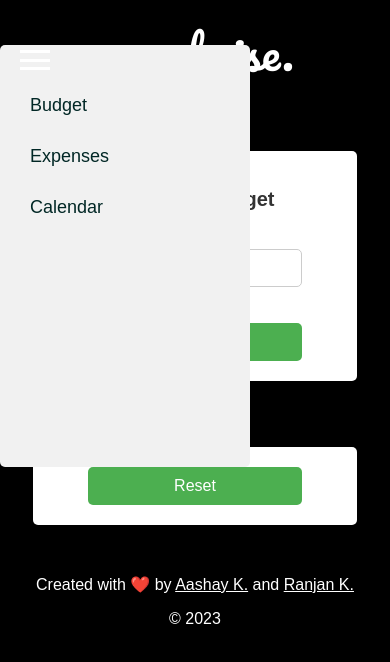
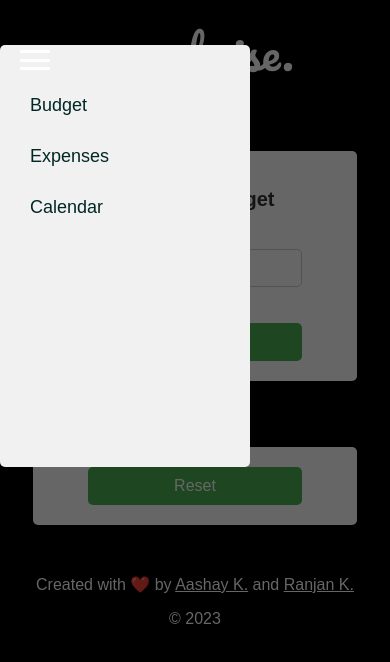
Before and after one commit to aashayk18/spendwise., a plain HTML site: page index.html in a window 390 px wide. Both pictures are taken after a click on the element 35 px from the left and 60 px from the top of the page. Drawn offline with nearby package versions, Linux system fonts and the light colour scheme.

Commit message:
mobile optimize

```diff
--- a/index.html
+++ b/index.html
@@ -18,6 +18,8 @@
       <li><a href="calendar/calendar.html">Calendar</a></li>
     </ul>
   </div>
+
+  <div class="overlay"></div>
 
   <div class="hamburger" id="hamburger">
     <div class="hamburger__line"></div>
--- a/styles.css
+++ b/styles.css
@@ -243,7 +243,6 @@ footer a {
         font-size: 45px;
     }
 
-
     .sidebar {
         margin-top: 10px;
         position: fixed;
@@ -259,6 +258,23 @@ footer a {
         z-index: 999;
         border-radius: 5px;
     }
+
+    .overlay {
+        position: fixed;
+        top: 0;
+        left: 0;
+        width: 100%;
+        height: 100%;
+        background-color: rgba(0, 0, 0, 0.6);
+        z-index: 998;
+        display: none;
+      }
+
+      .sidebar.open + .overlay {
+        display: block;
+        filter: blur(8px);
+      }
+
     form {
         margin-bottom: 30px;
         background-color: #ffffff;
```
Also changed, not shown: calendar/calendar.html (+2 -0 lines), expenses/expenses.html (+2 -0 lines).
